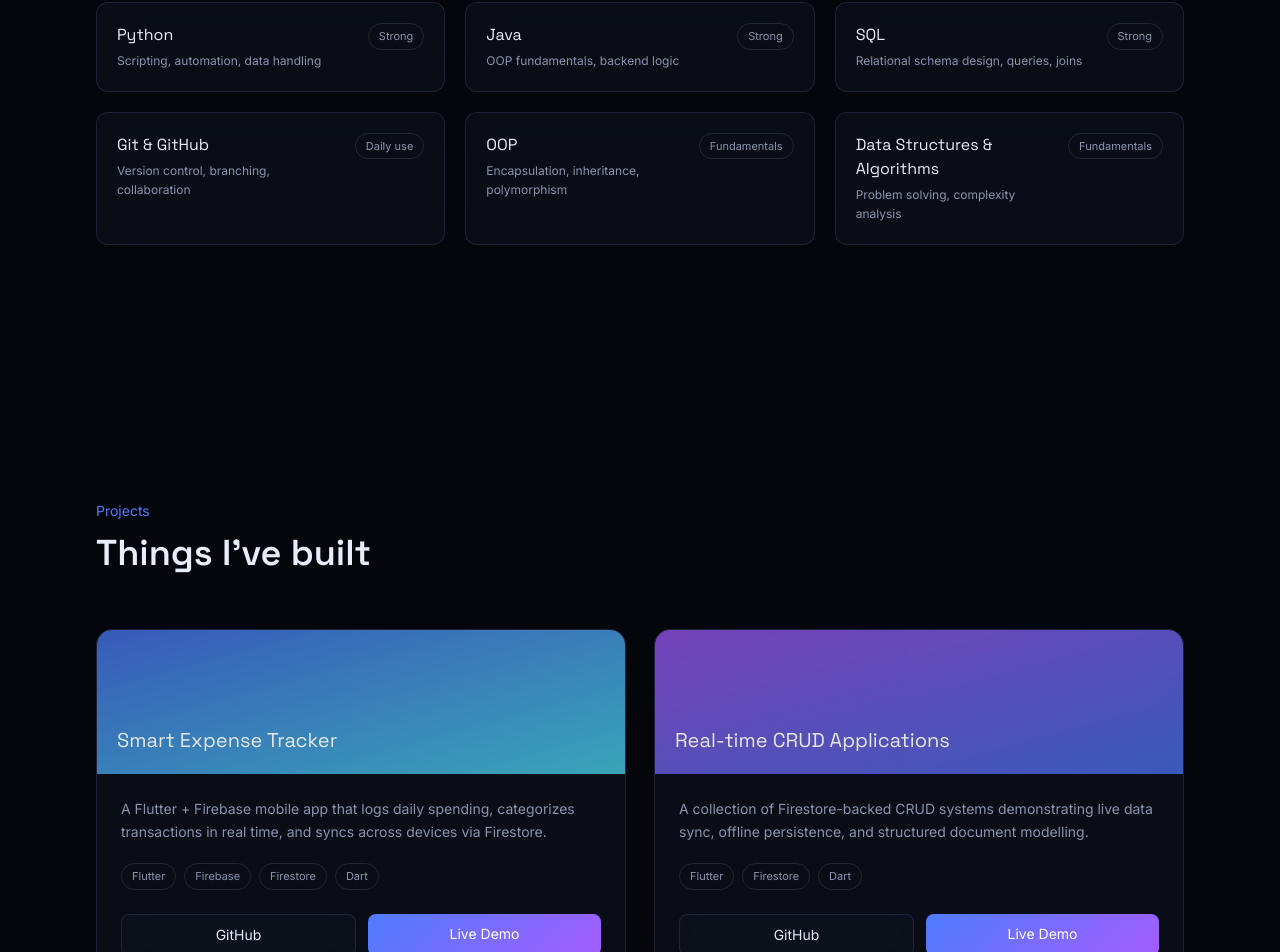
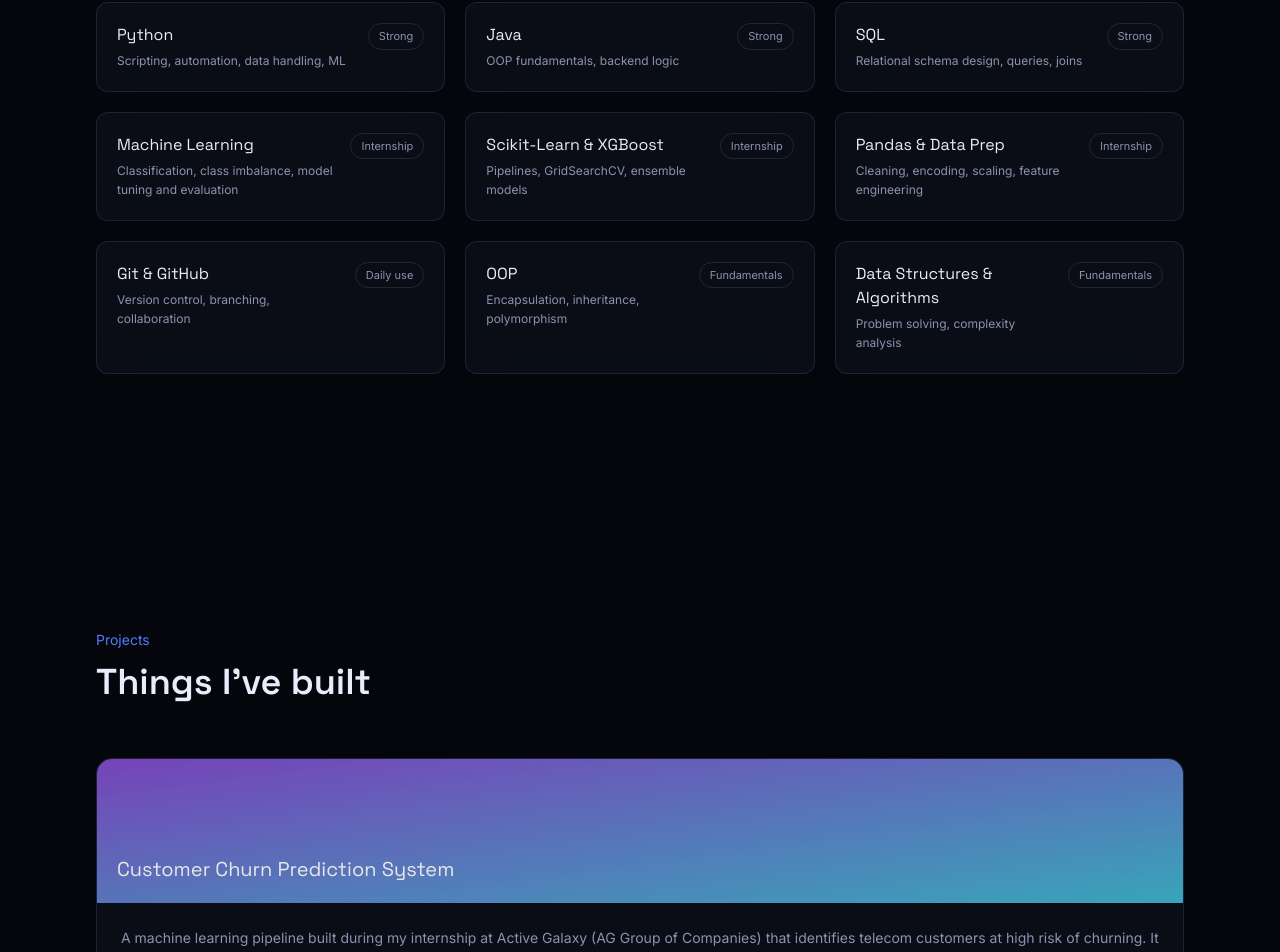
Before and after one commit to deepak-1401/portfolio_1, a React (Vite) app: page / in a window 1280 px wide. Shown: the part 1845-2797 px from the top of the page. Built offline with nearby package versions, Linux system fonts and the light colour scheme.

Commit message:
"updated"

```diff
--- a/src/components/Experience.jsx
+++ b/src/components/Experience.jsx
@@ -15,7 +15,7 @@ export default function Experience() {
         <h2 className="text-3xl md:text-4xl font-semibold">The path so far</h2>
       </motion.div>
 
-      <div className="relative max-w-2xl">
+      <div className="relative max-w-3xl">
         <div className="absolute left-[7px] top-2 bottom-2 w-px bg-gradient-to-b from-neon-blue via-neon-purple to-transparent" />
 
         <div className="space-y-10">
@@ -24,7 +24,7 @@ export default function Experience() {
               key={item.title}
               initial={{ opacity: 0, x: -20 }}
               whileInView={{ opacity: 1, x: 0 }}
-              viewport={{ once: true, amount: 0.4 }}
+              viewport={{ once: true, amount: 0.25 }}
               transition={{ duration: 0.5, delay: i * 0.1 }}
               className="relative pl-9"
             >
@@ -38,6 +38,32 @@ export default function Experience() {
                 <p className="text-sm text-muted leading-relaxed">
                   {item.description}
                 </p>
+
+                {item.highlights && (
+                  <ul className="mt-4 space-y-2.5">
+                    {item.highlights.map((point) => (
+                      <li
+                        key={point}
+                        className="relative pl-5 text-sm text-muted leading-relaxed before:absolute before:left-0 before:top-[0.6em] before:h-1.5 before:w-1.5 before:rounded-full before:bg-grad-primary"
+                      >
+                        {point}
+                      </li>
+                    ))}
+                  </ul>
+                )}
+
+                {item.stack && (
+                  <div className="flex flex-wrap gap-2 mt-5">
+                    {item.stack.map((tech) => (
+                      <span
+                        key={tech}
+                        className="text-[11px] px-2.5 py-1 rounded-full border border-white/10 text-muted"
+                      >
+                        {tech}
+                      </span>
+                    ))}
+                  </div>
+                )}
               </div>
             </motion.div>
           ))}
--- a/src/components/Projects.jsx
+++ b/src/components/Projects.jsx
@@ -23,10 +23,12 @@ export default function Projects() {
             key={project.title}
             initial={{ opacity: 0, y: 24 }}
             whileInView={{ opacity: 1, y: 0 }}
-            viewport={{ once: true, amount: 0.25 }}
-            transition={{ duration: 0.5, delay: i * 0.08 }}
+            viewport={{ once: true, amount: 0.2 }}
+            transition={{ duration: 0.5, delay: (i % 2) * 0.08 }}
             whileHover={{ y: -6 }}
-            className="glass rounded-2xl overflow-hidden group"
+            className={`glass rounded-2xl overflow-hidden group ${
+              project.featured ? 'sm:col-span-2' : ''
+            }`}
           >
             <div
               className={`h-36 bg-gradient-to-br ${project.accent} relative flex items-end p-5 opacity-90`}
@@ -41,6 +43,22 @@ export default function Projects() {
               <p className="text-muted text-sm leading-relaxed mb-5">
                 {project.description}
               </p>
+
+              {project.metrics && (
+                <div className="grid grid-cols-2 sm:grid-cols-5 gap-3 mb-6">
+                  {project.metrics.map((m) => (
+                    <div
+                      key={m.label}
+                      className="rounded-xl border border-white/10 bg-white/5 px-3 py-3 text-center"
+                    >
+                      <p className="font-display text-lg text-gradient">
+                        {m.value}
+                      </p>
+                      <p className="text-[11px] text-muted mt-0.5">{m.label}</p>
+                    </div>
+                  ))}
+                </div>
+              )}
 
               <div className="flex flex-wrap gap-2 mb-6">
                 {project.stack.map((tech) => (
@@ -62,6 +80,7 @@ export default function Projects() {
                 >
                   GitHub
                 </a>
+                {project.demo && (
                   <a
                     href={project.demo}
                     target="_blank"
@@ -70,6 +89,7 @@ export default function Projects() {
                   >
                     Live Demo
                   </a>
+                )}
               </div>
             </div>
           </motion.div>
--- a/src/data/projects.js
+++ b/src/data/projects.js
@@ -1,4 +1,21 @@
 export const projects = [
+  {
+    title: 'Customer Churn Prediction System',
+    featured: true,
+    description:
+      'A machine learning pipeline built during my internship at Active Galaxy (AG Group of Companies) that identifies telecom customers at high risk of churning. It covers preprocessing, SMOTE for class imbalance, GridSearchCV tuning across four classifiers, and feature importance analysis that shows contract type and tenure drive churn.',
+    stack: ['Python', 'Scikit-Learn', 'XGBoost', 'Pandas', 'SMOTE'],
+    metrics: [
+      { label: 'Accuracy', value: '84.0%' },
+      { label: 'ROC-AUC', value: '0.863' },
+      { label: 'F1-Score', value: '63.4%' },
+      { label: 'Recall', value: '58.0%' },
+      { label: 'Est. net benefit', value: '$135,100' },
+    ],
+    github: 'https://github.com/deepak-1401',
+    demo: null,
+    accent: 'from-neon-purple to-neon-cyan',
+  },
   {
     title: 'Smart Expense Tracker',
     description:
@@ -29,7 +46,7 @@ export const projects = [
   {
     title: 'Personal Portfolio Website',
     description:
-      'This site — a glassmorphism, dark-themed developer portfolio built with React, Tailwind CSS, and Framer Motion.',
+      'This site: a glassmorphism, dark-themed developer portfolio built with React, Tailwind CSS, and Framer Motion.',
     stack: ['React', 'Tailwind CSS', 'Framer Motion'],
     github: 'https://github.com/deepak-1401',
     demo: '#',
--- a/src/data/skills.js
+++ b/src/data/skills.js
@@ -2,9 +2,12 @@ export const skills = [
   { name: 'Flutter', level: 'Core', note: 'Cross-platform apps, custom widgets, state management' },
   { name: 'Firebase & Firestore', level: 'Core', note: 'Auth, real-time data, cloud functions' },
   { name: 'Dart', level: 'Core', note: 'Async programming, streams, null safety' },
-  { name: 'Python', level: 'Strong', note: 'Scripting, automation, data handling' },
+  { name: 'Python', level: 'Strong', note: 'Scripting, automation, data handling, ML' },
   { name: 'Java', level: 'Strong', note: 'OOP fundamentals, backend logic' },
   { name: 'SQL', level: 'Strong', note: 'Relational schema design, queries, joins' },
+  { name: 'Machine Learning', level: 'Internship', note: 'Classification, class imbalance, model tuning and evaluation' },
+  { name: 'Scikit-Learn & XGBoost', level: 'Internship', note: 'Pipelines, GridSearchCV, ensemble models' },
+  { name: 'Pandas & Data Prep', level: 'Internship', note: 'Cleaning, encoding, scaling, feature engineering' },
   { name: 'Git & GitHub', level: 'Daily use', note: 'Version control, branching, collaboration' },
   { name: 'OOP', level: 'Fundamentals', note: 'Encapsulation, inheritance, polymorphism' },
   { name: 'Data Structures & Algorithms', level: 'Fundamentals', note: 'Problem solving, complexity analysis' },
--- a/src/data/timeline.js
+++ b/src/data/timeline.js
@@ -9,11 +9,20 @@ export const timeline = [
   },
   {
     type: 'work',
-    title: 'Internship / Freelance Developer',
-    org: 'Independent',
-    period: '2024 — Present',
+    title: 'Machine Learning Intern',
+    org: 'Active Galaxy (AG Group of Companies)',
+    period: 'May 2026 — Jun 2026',
     description:
-      'Built Flutter applications with Firebase backends for small clients, covering authentication, real-time data, and UI polish.',
+      'Built a Customer Churn Prediction System that turns raw telecom subscription data into actionable retention strategies.',
+    highlights: [
+      'Built an end-to-end supervised ML pipeline, from data ingestion to model evaluation, following the CRISP-DM methodology.',
+      'Designed a preprocessing pipeline handling mixed feature types and missing data, with one-hot encoding and StandardScaler normalization.',
+      'Tackled severe class imbalance with SMOTE and balanced class weighting, prioritizing detection of the minority (churn) class.',
+      'Trained and tuned Logistic Regression, Random Forest, XGBoost, and Gradient Boosting models using GridSearchCV.',
+      'Best model (Logistic Regression) reached 84.0% accuracy and 0.863 ROC-AUC, optimized for F1 (63.4%) and Recall (58.0%) to reduce costly false negatives.',
+      'Used feature importance to identify contract type and customer tenure as the main churn drivers, informing a retention strategy with an estimated net benefit of $135,100.',
+    ],
+    stack: ['Python', 'Scikit-Learn', 'XGBoost', 'Pandas', 'Imbalanced-Learn (SMOTE)'],
   },
   {
     type: 'education',
```
Lines whose indentation alone changed are shown as unchanged.
